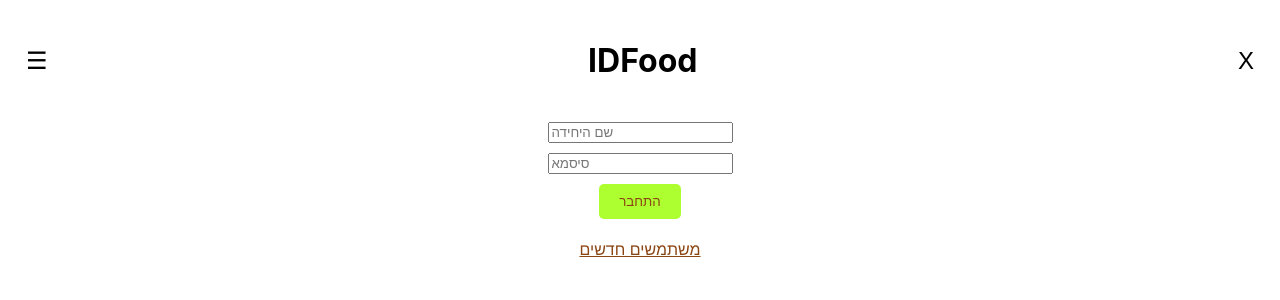
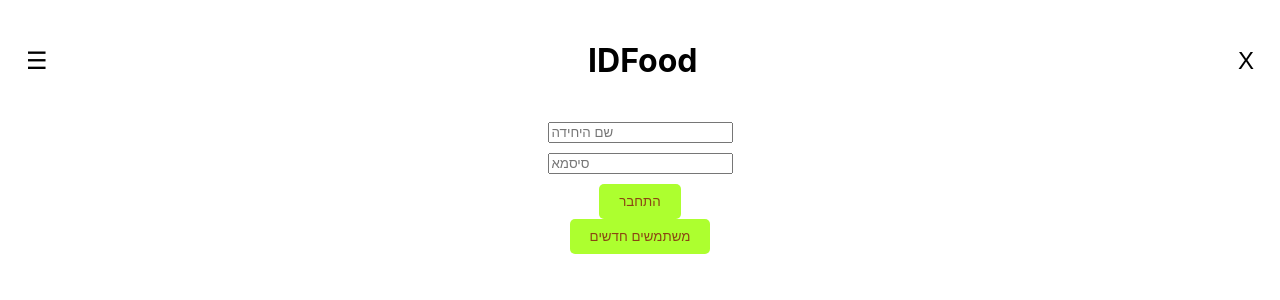
Before and after one commit to yogev83/idfood, a React (Create React App) app: page / in a window 1280 px wide. Both pictures are taken after a click on the button "חיילים רעבים". Shown: the top 300 px of the page. Built offline with nearby package versions, Linux system fonts and the light colour scheme.

Commit message:
temp changes to remove warnings

```diff
--- a/src/components/nav/nav.tsx
+++ b/src/components/nav/nav.tsx
@@ -1,17 +1,16 @@
-import { Route, Routes, useNavigate } from "react-router-dom";
+import { Route, Routes } from "react-router-dom";
 import { useEffect } from "react";
-import { checkUser } from "../../app/checkUser";
+//import { checkUser } from "../../app/checkUser";
 import { Login } from "../pages/login/login";
 import { Unit } from "../pages/unit/unit";
 import { Volunteer } from "../pages/volunteer/volunteer";
-import { NewRequest } from "../pages/unit/newRequest/newRequest";
+//import { NewRequest } from "../pages/unit/newRequest/newRequest";
 
 export const Nav = () => {
-  const navigate = useNavigate();
+  //const navigate = useNavigate();
 
   useEffect(() => {
-    const user = checkUser(); // Replace this with your actual check user logic
-
+    // const user = checkUser(); // Replace this with your actual check user logic
     // if (!user) {
     //   navigate("/login");
     // } else if (user.type === "unit") {
--- a/src/components/pages/login/loginForm/loginForm.tsx
+++ b/src/components/pages/login/loginForm/loginForm.tsx
@@ -61,7 +61,7 @@ export const LoginForm: React.FC<LoginFormProps> = ({ loginType }) => {
       />
       {error && <div className="error">{error}</div>}
       <button type="submit">התחבר</button>
-      <a href="#">משתמשים חדשים</a>
+      <button>משתמשים חדשים</button>
     </form>
   );
 };
```
